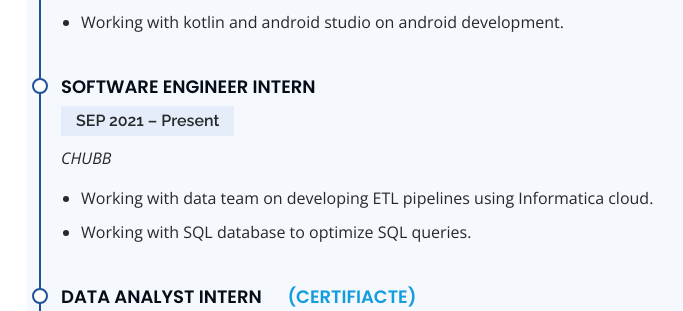
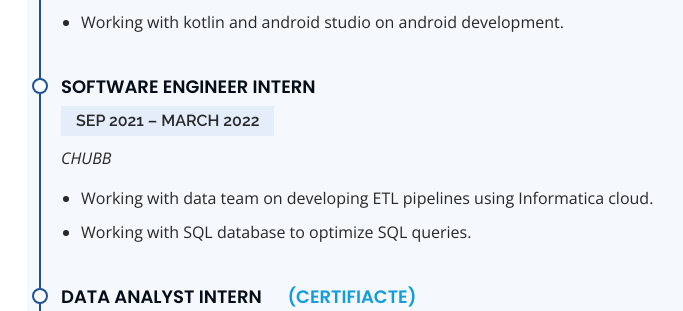
Before and after one commit to goyalvishrut/goyalvishrut.github.io, a Flask app: page / in a window 1280 px wide. Shown: the part 2383-2694 px from the top of the page, without its empty margins (273-956 px from the left). Run offline with Flask 2, Linux system fonts and the light colour scheme; some libraries are stand-ins or nearby versions.

Commit message:
upstox update1

```diff
--- a/templates/index.html
+++ b/templates/index.html
@@ -133,7 +133,7 @@
             <h4>SOFTWARE ENGINEER INTERN &nbsp;&nbsp;&nbsp;&nbsp;&nbsp;
               <!-- <a href="https://drive.google.com/file/d/1XNzVruPBZNByh87eReoq_aAJqwn1aHWN/view?usp=sharing">(Certifiacte)</a> -->
             </h4>
-            <h5>SEP 2021 – Present</h5>
+            <h5>SEP 2021 – MARCH 2022</h5>
             <p><em>CHUBB</em></p>
             <ul>
               <li>Working with data team on developing ETL pipelines using Informatica cloud.
```
